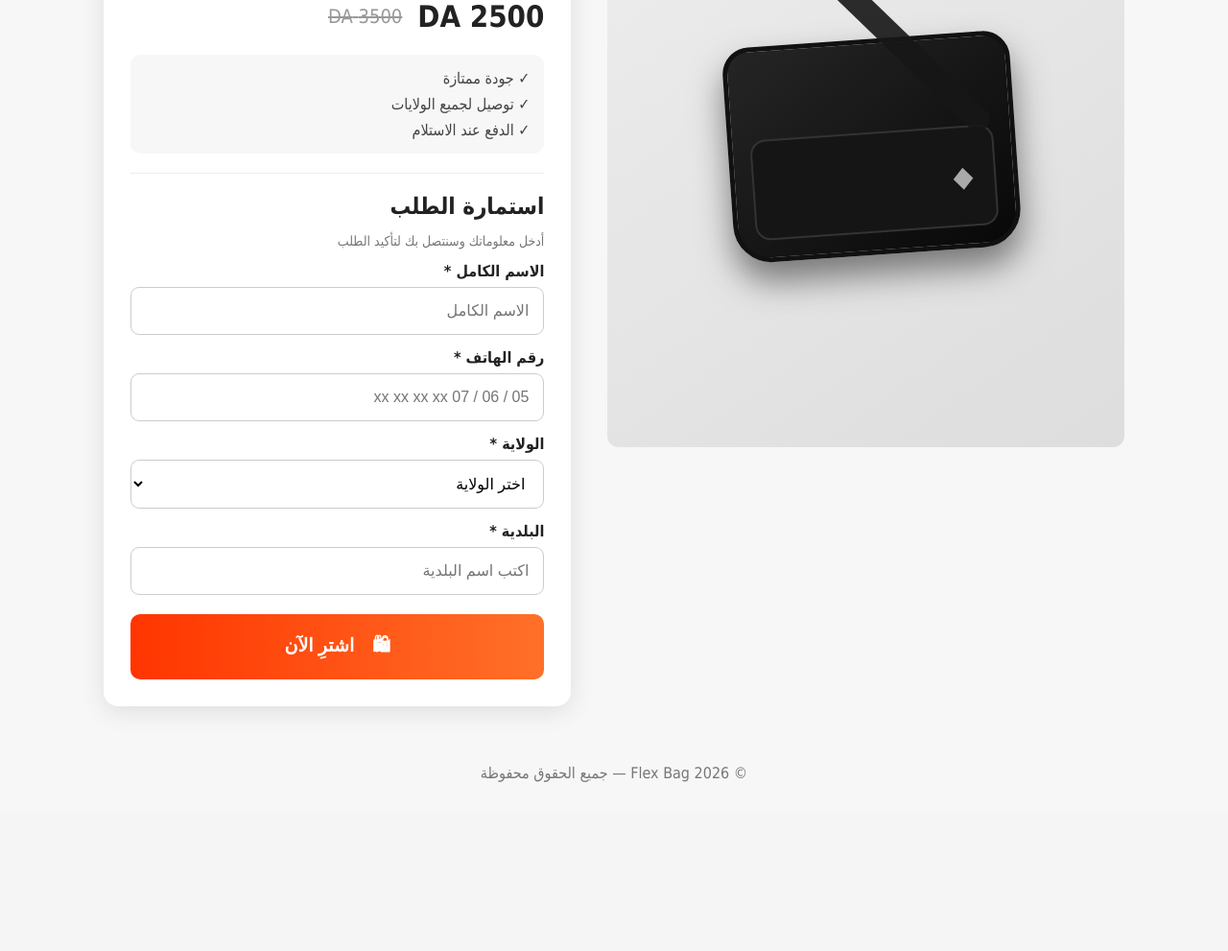
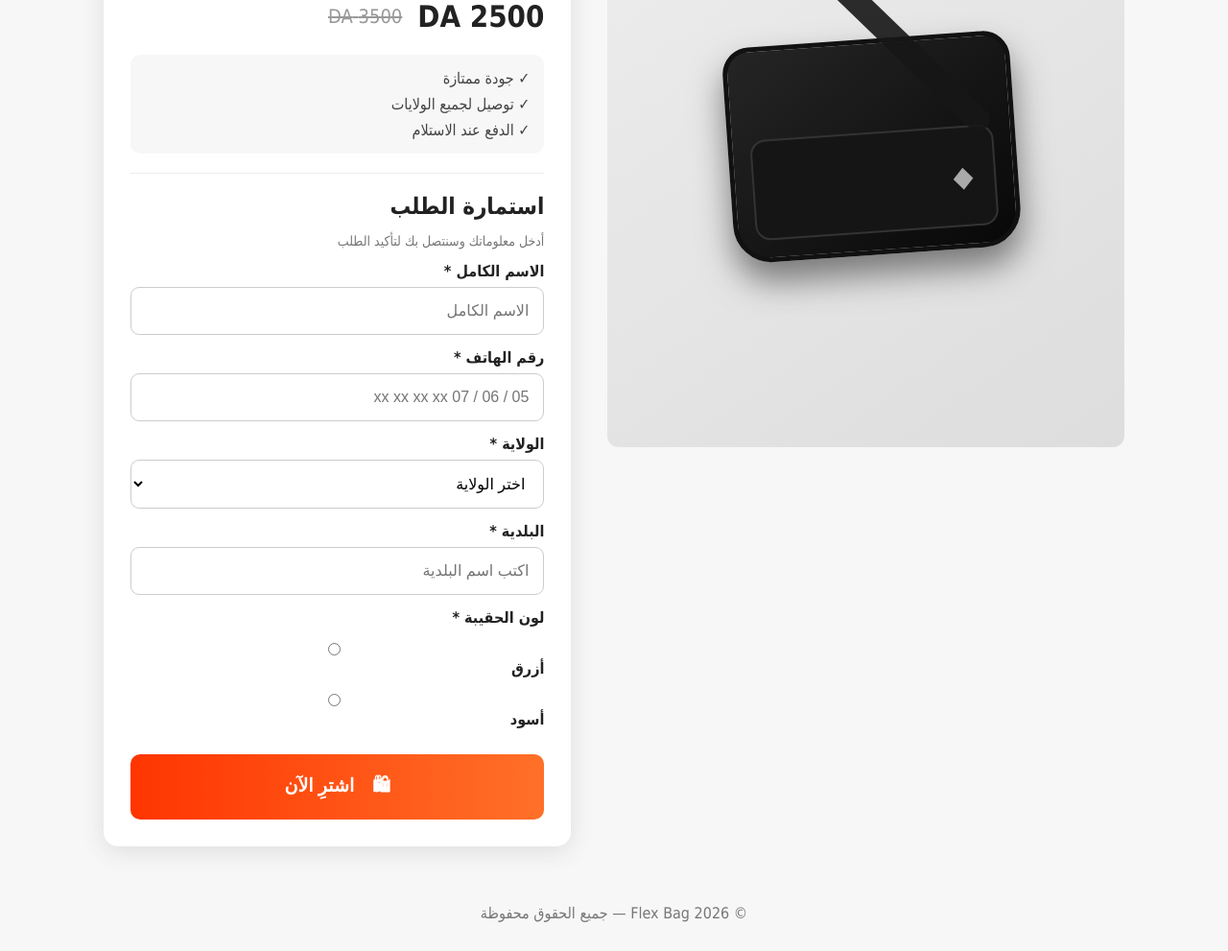
Before and after one commit to anesbelgoumri00-jpg/Bag-Store, a Flask app: page / in a window 1280 px wide. Shown: the part 408-1399 px from the top of the page at 96% size. Before the commit the page ends 1223 px from the top, so only its background shows below. Run offline with Flask 3, Linux system fonts and the light colour scheme.

Commit message:
Update index.html

```diff
--- a/templates/index.html
+++ b/templates/index.html
@@ -7,38 +7,53 @@
   <title>Flex Bag — Monogram 2026</title>
   <link rel="stylesheet" href="{{ url_for('static', filename='style.css') }}">
 </head>
+
 <body>
+
   <div class="top">WELCOME TO OUR STORE</div>
 
   <header>
     <div class="menu">☰</div>
     <div class="search">⌕</div>
+
     <div class="logo">
       <div class="logo-bags">▰ ◼ ▰</div>
       <span>FLEX BAG</span>
     </div>
+
     <div class="icons">♙　🛍</div>
   </header>
 
-  <div class="announcement">استفد من هذا العرض الحصري — الكمية محدودة</div>
+  <div class="announcement">
+    استفد من هذا العرض الحصري — الكمية محدودة
+  </div>
 
   <main>
+
     <section class="product">
+
       <div class="product-image" aria-label="صورة الحقيبة">
         <div class="bag">
           <div class="strap"></div>
+
           <div class="bag-body">
             <div class="pocket">
               <span>◆</span>
             </div>
           </div>
+
         </div>
       </div>
 
       <div class="product-info">
+
         <div class="badge">عرض محدود</div>
+
         <h1>Monogram 2026</h1>
-        <p class="subtitle">Sacoche Lacoste — تصميم أنيق للاستعمال اليومي</p>
+
+        <p class="subtitle">
+          Sacoche Lacoste — تصميم أنيق للاستعمال اليومي
+        </p>
 
         <div class="price">
           <strong>2500 DA</strong>
@@ -52,36 +67,101 @@
         </div>
 
         <form method="POST" class="order-form" id="orderForm">
+
           <h2>استمارة الطلب</h2>
-          <p class="hint">أدخل معلوماتك وسنتصل بك لتأكيد الطلب</p>
+
+          <p class="hint">
+            أدخل معلوماتك وسنتصل بك لتأكيد الطلب
+          </p>
 
           {% if message %}
             <div class="error">{{ message }}</div>
           {% endif %}
 
           <label>الاسم الكامل *</label>
-          <input name="name" required placeholder="الاسم الكامل">
+
+          <input
+            name="name"
+            required
+            placeholder="الاسم الكامل"
+          >
 
           <label>رقم الهاتف *</label>
-          <input name="phone" required inputmode="tel" placeholder="05 / 06 / 07 xx xx xx xx">
+
+          <input
+            name="phone"
+            required
+            inputmode="tel"
+            placeholder="05 / 06 / 07 xx xx xx xx"
+          >
 
           <label>الولاية *</label>
+
           <select name="wilaya" required>
             <option value="">اختر الولاية</option>
-            <option>سطيف</option><option>الجزائر</option><option>وهران</option>
-            <option>قسنطينة</option><option>باتنة</option><option>عنابة</option>
-            <option>بجاية</option><option>برج بوعريريج</option><option>البليدة</option>
+            <option>سطيف</option>
+            <option>الجزائر</option>
+            <option>وهران</option>
+            <option>قسنطينة</option>
+            <option>باتنة</option>
+            <option>عنابة</option>
+            <option>بجاية</option>
+            <option>برج بوعريريج</option>
+            <option>البليدة</option>
           </select>
 
           <label>البلدية *</label>
-          <input name="commune" required placeholder="اكتب اسم البلدية">
 
-          <button type="submit">🛍　اشترِ الآن</button>
+          <input
+            name="commune"
+            required
+            placeholder="اكتب اسم البلدية"
+          >
+
+          <!-- اختيار اللون -->
+          <label>لون الحقيبة *</label>
+
+          <div class="color-options">
+
+            <label class="color-option">
+              <input
+                type="radio"
+                name="color"
+                value="أزرق"
+                required
+              >
+              <span class="color-circle blue"></span>
+              <span>أزرق</span>
+            </label>
+
+            <label class="color-option">
+              <input
+                type="radio"
+                name="color"
+                value="أسود"
+                required
+              >
+              <span class="color-circle black"></span>
+              <span>أسود</span>
+            </label>
+
+          </div>
+
+          <button type="submit">
+            🛍　اشترِ الآن
+          </button>
+
         </form>
+
       </div>
+
     </section>
+
   </main>
 
-  <footer>© 2026 Flex Bag — جميع الحقوق محفوظة</footer>
+  <footer>
+    © 2026 Flex Bag — جميع الحقوق محفوظة
+  </footer>
+
 </body>
 </html>
```
